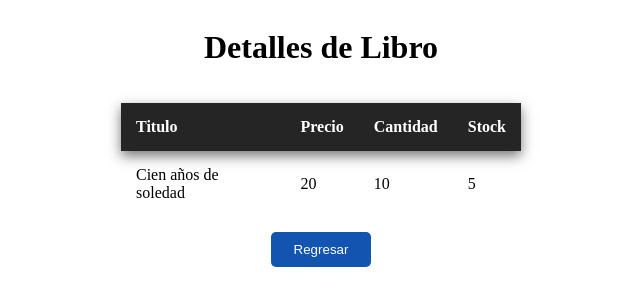
After one commit to LuiscTez/py-proyecto, a Flask app: page /libro/1 in a window 1280 px wide. The commit adds this page. Shown: the top 306 px of the page, without its empty margins (319-959 px from the left). Run offline with Flask 3, Linux system fonts and the light colour scheme.

Commit message:
Se agrega pagina libro.html, se crea la ruta libro en main.py, y se crean estilos para la pagina libro.html

```diff
--- a/main.py
+++ b/main.py
@@ -12,12 +12,13 @@
     return render_template('index.html', datos = libros)
 
 
-# @app.route('/producto/<int:pid>')
-# def producto(pid):
-#     for producto in productos:
-#         if pid == producto['id']:
-#             return render_template('producto.html', producto=producto)
-#     return redirect('/')
+@app.route('/libro/<int:pid>')
+def libro(pid):
+    for libro in libros:
+        if pid == libro["id"]:
+            return render_template('libro.html', libro=libro)
+        #print(libro["id"])
+    return redirect('/')
 
 
 
--- a/static/css/estilo.css
+++ b/static/css/estilo.css
@@ -19,3 +19,24 @@
 tr:nth-child(even) {
   background-color: rgb(223, 223, 223);
 }
+
+.detalles {
+  display: flex;
+  flex-direction: column;
+  align-items: center;
+  gap: 15px;
+}
+
+button {
+  width: 100px;
+  height: 35px;
+  outline: none;
+  border: none;
+  background-color: rgb(18, 84, 176);
+  border-radius: 5px;
+}
+
+button a {
+  text-decoration: none;
+  color: white;
+}
--- a/templates/index.html
+++ b/templates/index.html
@@ -9,8 +9,7 @@
       <th>Autor</th>
       <th>Genero</th>
       <th>Fecha publicacion</th>
-      <th>Precio</th>
-      <th>Stock</th>
+      <th>Consultar detalles</th>
     </thead>
     {% for libro in datos %}
     <tr>
@@ -18,8 +17,7 @@
         <td>{{ libro.autor }}</td>
         <td>{{ libro.genero }}</td>
         <td>{{ libro.fecha_publicacion }}</td>
-        <td>{{ libro.precio }}</td>
-        <td>{{ libro.stock }}</td>
+        <td><a href="/libro/{{libro.id}}">detalles</a></td>
     </tr>
     {% endfor %}
 </table>
--- /dev/null
+++ b/templates/libro.html
@@ -0,0 +1,26 @@
+{% extends 'base.html' %}
+
+{% block titulo %}Detalles Libro{% endblock %}
+
+{% block contenido %}
+<div class="detalles">
+  <h1>Detalles de Libro</h1>
+  <table>
+    <thead>
+      <th>Titulo</th>
+      <th>Precio</th>
+      <th>Cantidad</th>
+      <th>Stock</th>
+    </thead>
+    <tr>
+      <td>{{libro.titulo}}</td>
+      <td>{{libro.precio}}</td>
+      <td>{{libro.cantidad}}</td>
+      <td>{{libro.stock}}</td>
+    </tr>
+    <tr>
+  </table>
+  <button><a href="{{url_for('index')}}">Regresar</a></button>
+</div>
+
+{% endblock %}
```
Also changed, not shown: web2.sqlite3.
